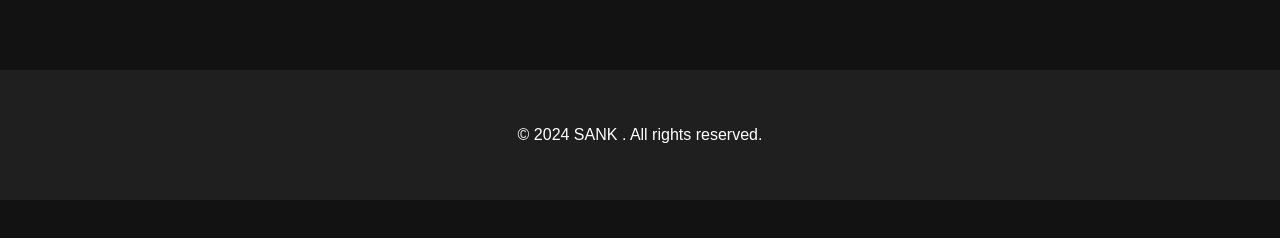
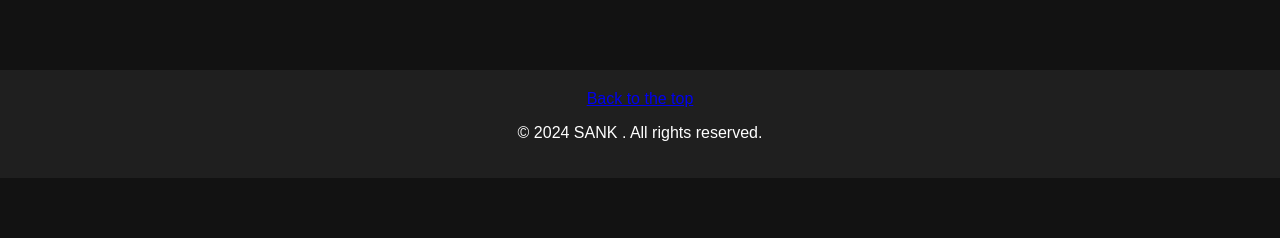
Before and after one commit to juumen/Info1601-Project, a website: page ChampData/public/index.html in a window 1280 px wide. Shown: the part 460-698 px from the top of the page. Drawn offline with Linux system fonts and the light colour scheme; no server answers.

Commit message:
Back to top link

```diff
--- a/ChampData/public/index.html
+++ b/ChampData/public/index.html
@@ -12,6 +12,7 @@
 </style>
 
 <body>
+  <a id="top"> </a>
   <div id="mySidenav" class="sidenav">
     <a href="javascript:void(0)" class="closebtn" onclick="closeNav()">&times;</a>
     <div>
@@ -73,8 +74,9 @@
 
   <div id="result">
   </div>
-  <footer>
+
     <footer>
+      <a href="#top"> Back to the top</a>
       <div class="footer-content">
         <p>&copy; 2024 SANK . All rights reserved.</p>
       </div>
```
